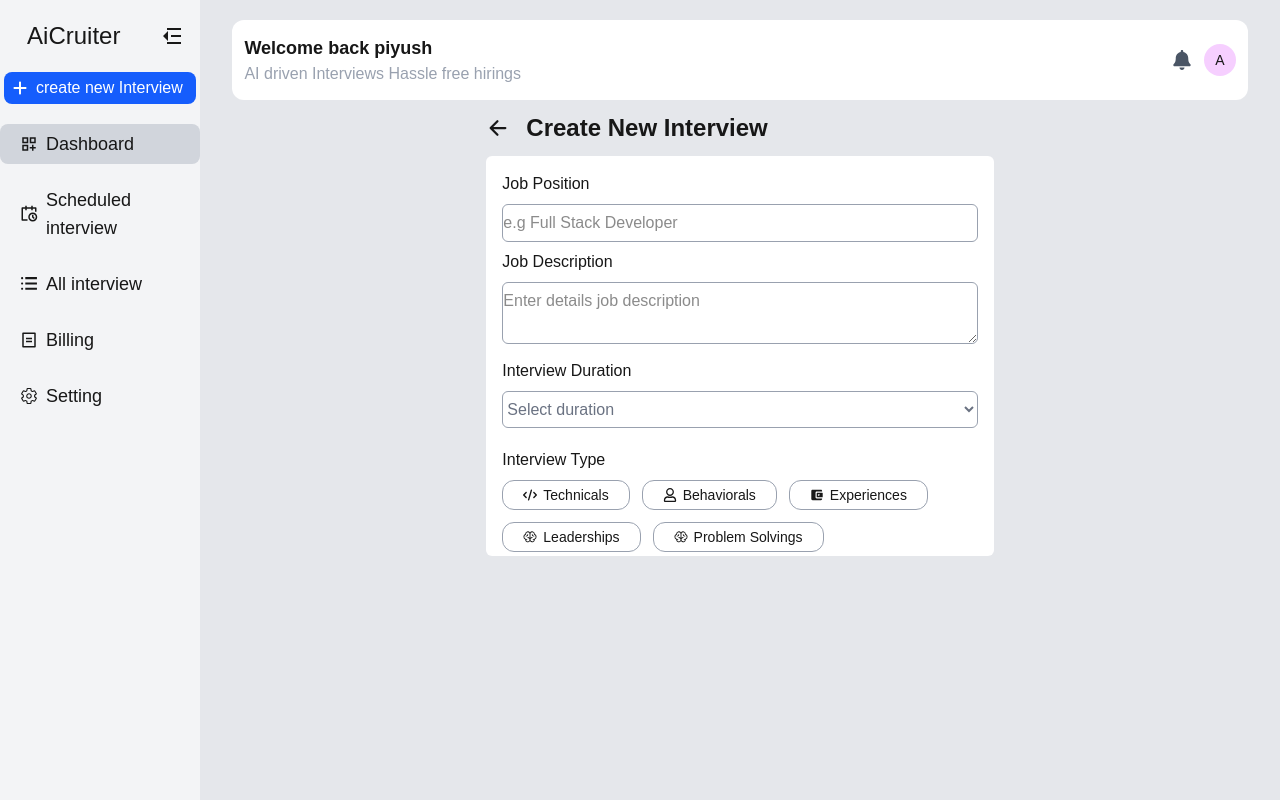
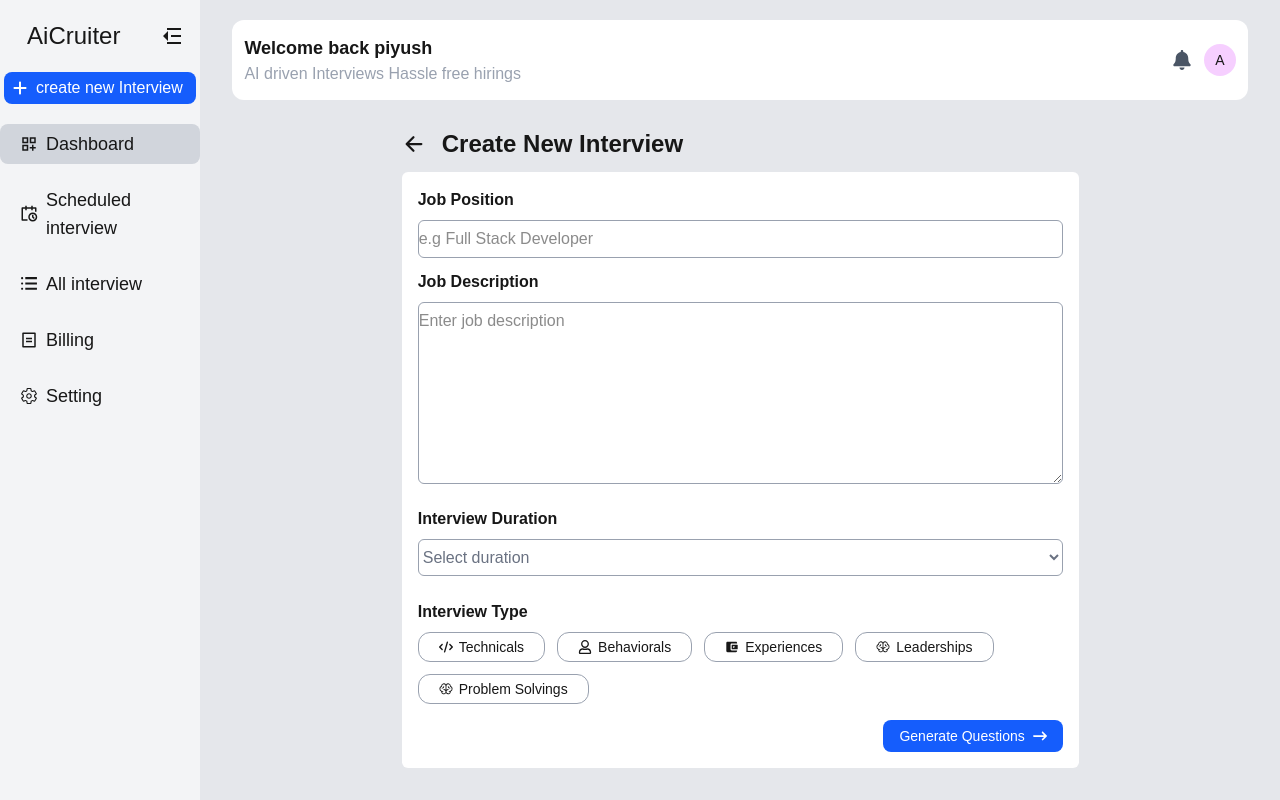
Before and after one commit to Piyush631/Ai_agent, a Next.js app: page /createinterview in a window 1280 px wide. Built offline with nearby package versions, Linux system fonts and the light colour scheme; no server answers; sample sign-in values are in the browser's storage.

Commit message:
add file

```diff
--- a/src/app/(main)/createinterview/page.tsx
+++ b/src/app/(main)/createinterview/page.tsx
@@ -1,9 +1,12 @@
+"use client";
 import { IoArrowBack } from "react-icons/io5";
 import Heading from "../component/Heading";
 import { FaCode } from "react-icons/fa6";
 import { FaRegUser } from "react-icons/fa";
 import { IoMdWallet } from "react-icons/io";
 import { PiBrain } from "react-icons/pi";
+import { FaArrowRightLong } from "react-icons/fa6";
+import { useState } from "react";
 
 const data = [
   {
@@ -28,10 +31,40 @@ const data = [
   },
 ];
 export default function createInterview() {
+  const [formData, setFormData] = useState<{
+    jobposition: string;
+    jobdescription: string;
+    duration: string;
+    interviewType: string[];
+  }>({
+    jobposition: "",
+    jobdescription: "",
+    duration: "",
+    interviewType: [],
+  });
+  const [type, setType] = useState<string[]>([]);
+  const handleInputChange = (e: any) => {
+    setFormData({ ...formData, [e.target.name]: e.target.value });
+    console.log(formData);
+  };
+  function handleSubmit() {
+    console.log(formData);
+  }
+  function handleType(name: string) {
+    const updatedTypes = type.includes(name)
+      ? type.filter((item) => item !== name)
+      : [...type, name];
+
+    setType(updatedTypes);
+    setFormData((prev) => ({
+      ...prev,
+      interviewType: updatedTypes,
+    }));
+  }
   return (
     <div className="">
       <Heading />
-      <div className=" h-full mx-auto lg:max-w-1/2 w-full ">
+      <div className=" h-full py-4 mx-auto lg:max-w-2/3 w-full ">
         <div className="flex  my-3 items-center font-semibold gap-4">
           <div className="text-2xl">
             <IoArrowBack />
@@ -42,48 +75,75 @@ export default function createInterview() {
         </div>
         <div className="bg-white rounded-md">
           <div className="px-4 pb-1 pt-4 flex flex-col gap-2">
-            <div className="text-semibold">Job Position</div>
+            <div className="font-semibold">Job Position</div>
             <div className="">
               <input
                 type="text"
+                name="jobposition"
+                onChange={handleInputChange}
                 className=" w-full  py-1.5  focus:outline-none  rounded-md border-1 border-gray-400 "
                 placeholder="e.g Full Stack Developer"
               />
             </div>
           </div>
-          <div className="px-4 py-1 flex flex-col gap-2">
-            <div className="text-semibold">Job Description</div>
+          <div className="px-4 py-2 flex flex-col gap-2">
+            <div className="font-semibold">Job Description</div>
             <div className="">
               <textarea
-                className=" w-full  py-1.5  focus:outline-none  rounded-md border-1 border-gray-400 "
-                placeholder="Enter details job description"
+                rows={7}
+                name="jobdescription"
+                onChange={handleInputChange}
+                className="w-full py-1.5 focus:outline-none rounded-md border border-gray-400"
+                placeholder="Enter job description"
               />
             </div>
           </div>
-          <div className="px-4 py-1 flex flex-col gap-2">
-            <div className="text-semibold">Interview Duration</div>
+          <div className="px-4 py-2 flex flex-col gap-2">
+            <div className="font-semibold">Interview Duration</div>
             <div className="">
-              <select className="w-full py-2 focus:outline-none rounded-md text-gray-500 border-1 border-gray-400 ">
+              <select
+                name="duration"
+                onChange={handleInputChange}
+                className="w-full py-2 focus:outline-none rounded-md text-gray-500 border-1 border-gray-400 "
+              >
                 <option className="text-gray-200" value="">
                   Select duration
                 </option>
-                <option>15 minutes</option>
-                <option>30 minutes</option>
-                <option>45 minutes</option>
+                <option value="15">15 minutes</option>
+                <option value="30">30 minutes</option>
+                <option value="45">45 minutes</option>
               </select>
             </div>
           </div>
           <div className="px-4 pb-1 pt-4 flex flex-col gap-2">
-            <div className="text-semibold">Interview Type</div>
+            <div className="font-semibold">Interview Type</div>
             <div className="flex flex-wrap gap-3 ">
-              {data.map((d) => (
-                <button className="flex gap-1.5  px-5 cursor-pointer  text-sm justify-center items-center border-1 border-gray-400 rounded-xl  py-1">
+              {data.map((d, i) => (
+                <button
+                  onClick={() => handleType(d.name)}
+                  key={i}
+                  className={`flex gap-1.5  px-5 cursor-pointer  text-sm justify-center items-center border-1 border-gray-400 rounded-xl  py-1 ${
+                    type.includes(d.name) && "text-blue-600"
+                  }`}
+                >
                   <div>{d.icon}</div>
                   <div>{d.name}s</div>
                 </button>
               ))}
             </div>
           </div>
+          <div className="flex justify-end mt-3 pb-4 px-4">
+            <button
+              onClick={handleSubmit}
+              className="bg-blue-600 text-sm  flex items-center justify-center gap-2  text-white rounded-lg px-4 py-1.5"
+            >
+              <div>Generate Questions</div>
+
+              <div>
+                <FaArrowRightLong />
+              </div>
+            </button>
+          </div>
         </div>
       </div>
     </div>
```
